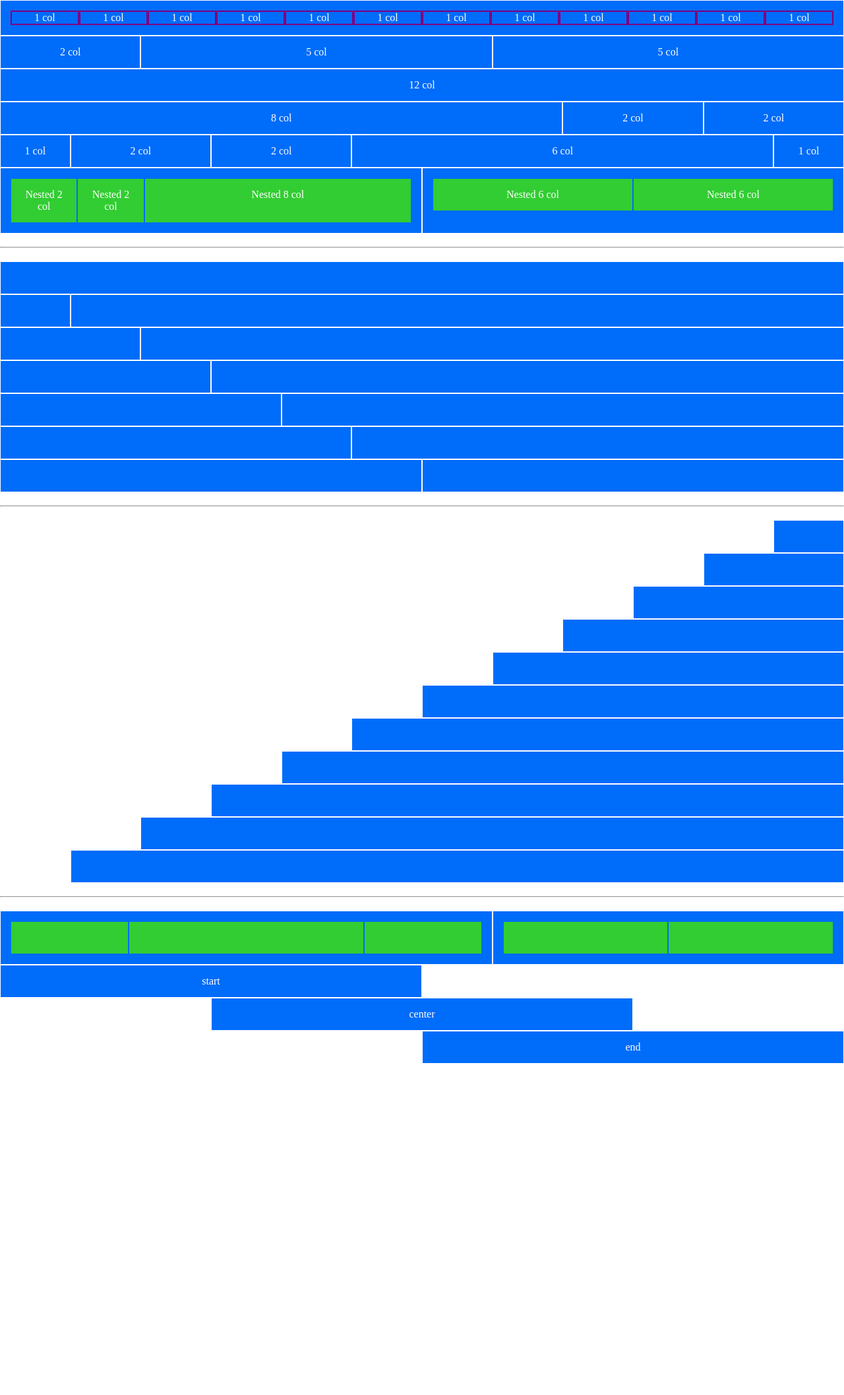
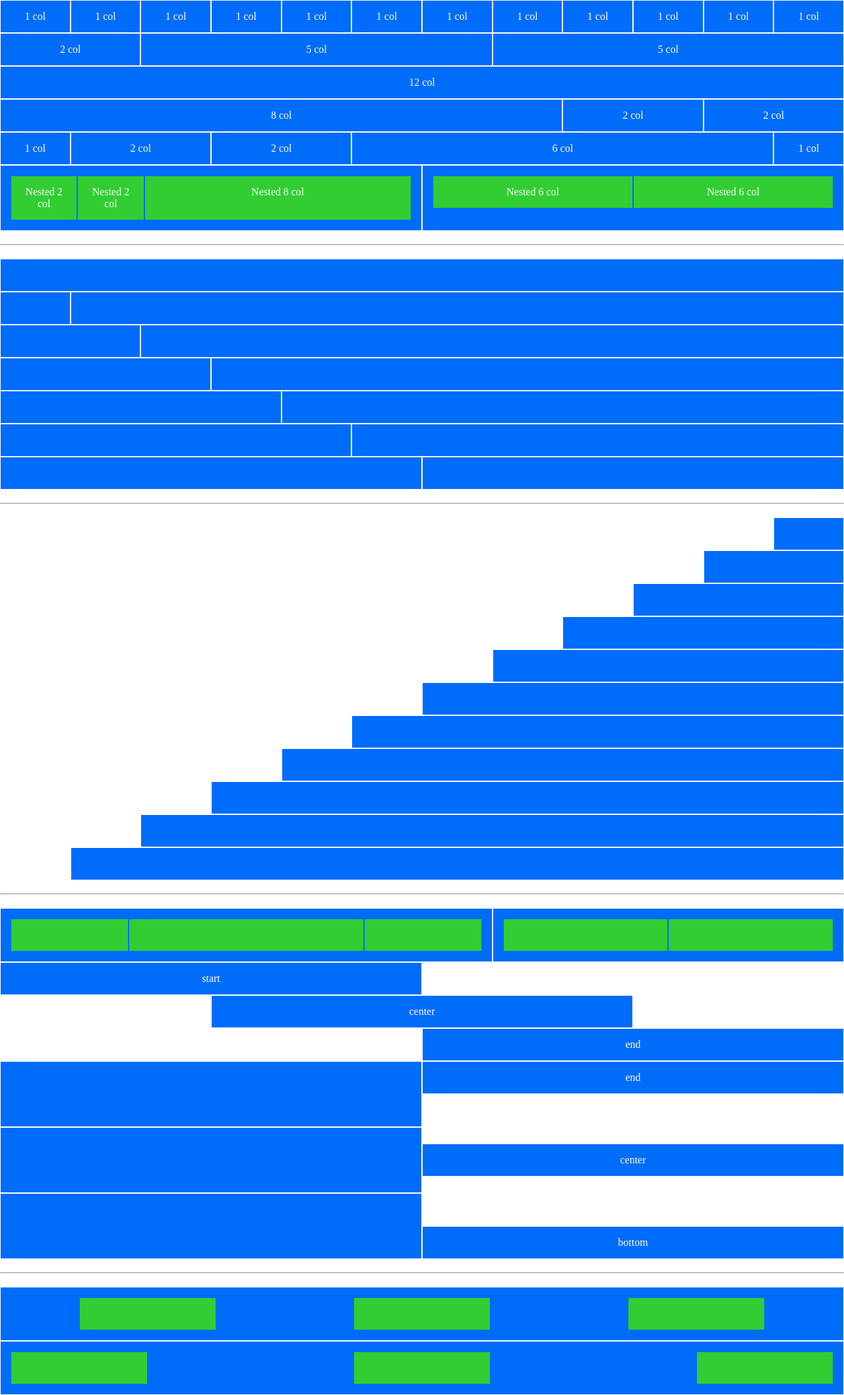
Before and after one commit to Demask90/html-css-12bool, a plain HTML site: page index.html in a window 1280 px wide. Shown: the whole page at 66% size. Before the commit the page ends 1612 px from the top, so only its background shows below. Drawn offline with Linux system fonts and the light colour scheme.

Commit message:
fine esercizi + bonus

```diff
--- a/css/12BoolFlexResponsive.css
+++ b/css/12BoolFlexResponsive.css
@@ -53,7 +53,6 @@
         flex-grow: 1;
         flex-basis: 0;
         max-width: 100%;
-        border: 2px solid black;
     }
 
     .col-xs-1 {flex-basis: calc((100% / 12) * 1); max-width: calc((100% / 12) * 1); }
@@ -120,7 +119,6 @@
         flex-grow: 1;
         flex-basis: 0;
         max-width: 100%;
-        border: 2px solid green;
     }
 
     .col-sm-1 {flex-basis: calc((100% / 12) * 1); max-width: calc((100% / 12) * 1); }
@@ -287,17 +285,14 @@
 
     .start-lg {
         justify-content: flex-start;
-        text-align: start;
     }
 
     .center-lg {
         justify-content: center;
-        text-align: center;
     }
 
     .end-lg {
         justify-content: flex-end;
-        text-align: end;
     }
 
     .top-lg {
--- a/css/style.css
+++ b/css/style.css
@@ -22,6 +22,25 @@
     padding: 15px;
 }
 
+.box1 {
+    min-height: 100px;
+    background: #006cfa;
+    border: 1px solid #fff;
+    text-align: center;
+    color: #fff;
+    padding: 15px;
+}
+
+.box2 {
+    min-height: 50px;
+
+    background: #006cfa;
+    border: 1px solid #fff;
+    text-align: center;
+    color: #fff;
+    padding: 15px;
+}
+
 hr{
     margin: 20px 0;
     color: lightblue;
--- a/index.html
+++ b/index.html
@@ -11,19 +11,19 @@
 <body>
     <!--inizio esercizio 1 -->
     <section class="container-fluid">
-        <div class="row box">
-            <div class="col-xs col-sm col-md col-lg">1 col</div>
-            <div class="col-xs col-sm col-md col-lg">1 col</div>
-            <div class="col-xs col-sm col-md col-lg">1 col</div>
-            <div class="col-xs col-sm col-md col-lg">1 col</div>
-            <div class="col-xs col-sm col-md col-lg">1 col</div>
-            <div class="col-xs col-sm col-md col-lg">1 col</div>
-            <div class="col-xs col-sm col-md col-lg">1 col</div>
-            <div class="col-xs col-sm col-md col-lg">1 col</div>
-            <div class="col-xs col-sm col-md col-lg">1 col</div>
-            <div class="col-xs col-sm col-md col-lg">1 col</div>
-            <div class="col-xs col-sm col-md col-lg">1 col</div>
-            <div class="col-xs col-sm col-md col-lg">1 col</div>
+        <div class="row ">
+            <div class="box col-xs-4 col-sm-2 col-md-1 col-lg-1">1 col</div>
+            <div class="box col-xs-4 col-sm-2 col-md-1 col-lg-1">1 col</div>
+            <div class="box col-xs-4 col-sm-2 col-md-1 col-lg-1">1 col</div>
+            <div class="box col-xs-4 col-sm-2 col-md-1 col-lg-1">1 col</div>
+            <div class="box col-xs-4 col-sm-2 col-md-1 col-lg-1">1 col</div>
+            <div class="box col-xs-4 col-sm-2 col-md-1 col-lg-1">1 col</div>
+            <div class="box col-xs-4 col-sm-2 col-md-1 col-lg-1">1 col</div>
+            <div class="box col-xs-4 col-sm-2 col-md-1 col-lg-1">1 col</div>
+            <div class="box col-xs-4 col-sm-2 col-md-1 col-lg-1">1 col</div>
+            <div class="box col-xs-4 col-sm-2 col-md-1 col-lg-1">1 col</div>
+            <div class="box col-xs-4 col-sm-2 col-md-1 col-lg-1">1 col</div>
+            <div class="box col-xs-4 col-sm-2 col-md-1 col-lg-1">1 col</div>
         </div>
         <!--fine esercizio 1 -->
 
@@ -243,6 +243,48 @@
             <div class="box col-xs-6 col-sm-6 col-md-6 col-lg-6">end</div>
         </div>
         <!-- fine esercizio 28 -->
+
+        <div class="row top-xs top-sm top-md top-lg">
+            <div class="box1 col-xs-6 col-sm-6 col-md-6 col-lg-6"></div>
+            <div class="box col-xs-6 col-sm-6 col-md-6 col-lg-6">end</div>
+        </div>
+
+        <div class="row middle-xs middle-sm middle-md middle-lg">
+            <div class="box1 col-xs-6 col-sm-6 col-md-6 col-lg-6"></div>
+            <div class="box2 col-xs-6 col-sm-6 col-md-6 col-lg-6">center</div>
+        </div>
+
+        <div class="row bottom-xs bottom-sm bottom-md bottom-lg">
+            <div class="box1 col-xs-6 col-sm-6 col-md-6 col-lg-6"></div>
+            <div class="box col-xs-6 col-sm-6 col-md-6 col-lg-6">bottom</div>
+        </div>
+
+        <div class="row">
+
+        </div>
+
+        <hr>
+
+        <div class="row">
+            <div class="box col-xs-12 col-sm-12 col-md-12 col-lg-12">
+                <div class="row around-xs around-sm around-md around-lg">
+                    <div class="box-nested col-xs-2 col-sm-2 col-md-2 col-lg-2"></div>
+                    <div class="box-nested col-xs-2 col-sm-2 col-md-2 col-lg-2"></div>
+                    <div class="box-nested col-xs-2 col-sm-2 col-md-2 col-lg-2"></div>
+                </div>
+            </div>
+        </div>
+
+        <div class="row">
+            <div class="box col-xs-12 col-sm-12 col-md-12 col-lg-12">
+                <div class="row between-xs between-sm between-md between-lg">
+                    <div class="box-nested col-xs-2 col-sm-2 col-md-2 col-lg-2"></div>
+                    <div class="box-nested col-xs-2 col-sm-2 col-md-2 col-lg-2"></div>
+                    <div class="box-nested col-xs-2 col-sm-2 col-md-2 col-lg-2"></div>
+                </div>
+            </div>
+        </div>
+
     </section>
 
 
```
